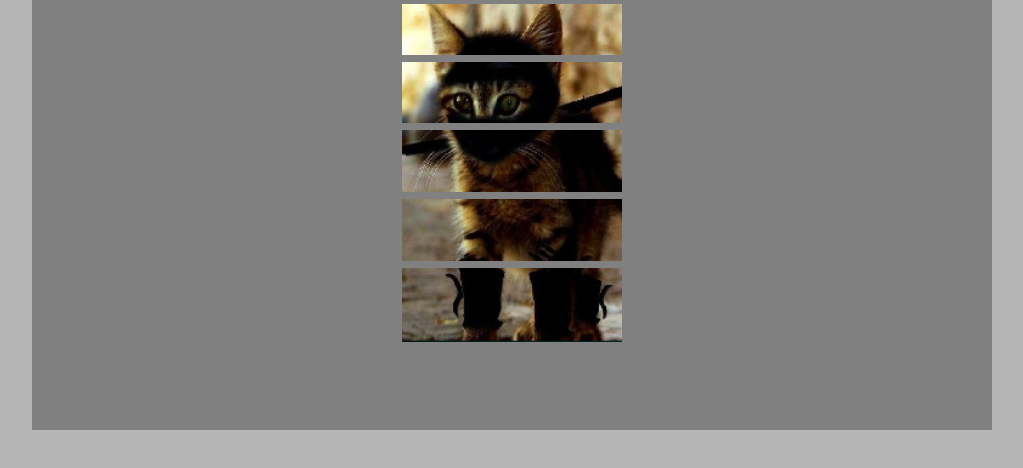
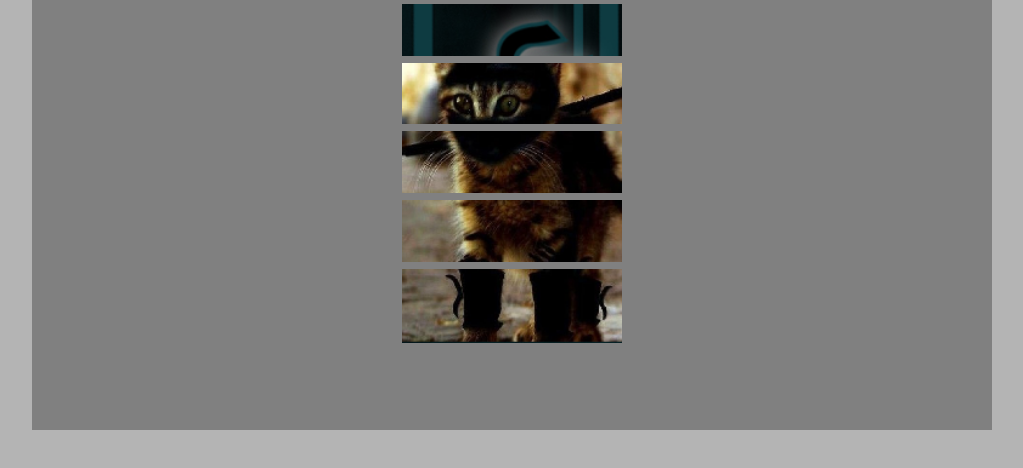
Before and after one commit to Jcareergoals/Ninja_to_Cat, a plain HTML site: page index.html in a window 1280 px wide. Both pictures are taken after a click on the picture 640 px from the left and 149 px from the top of the page. Shown: the part 120-588 px from the top of the page, without its empty margins (128-1151 px from the left). Drawn offline with nearby package versions, Linux system fonts and the light colour scheme.

Commit message:
Corrected code on line 15 that caused images to not switch properly

```diff
--- a/index.html
+++ b/index.html
@@ -12,7 +12,7 @@
 		$('document').ready(function(){
 			$('img').click(function(){
 				var oldSrc= $(this).attr('src');
-				var newSrc= $(this).attr('alt-Src');
+				var newSrc= $(this).attr('altSrc');
 				$(this).attr('src', newSrc);
 				$(this).attr('altSrc', oldSrc);
 			}) // End of click function //
```
Also changed, not shown: 1 other file.
